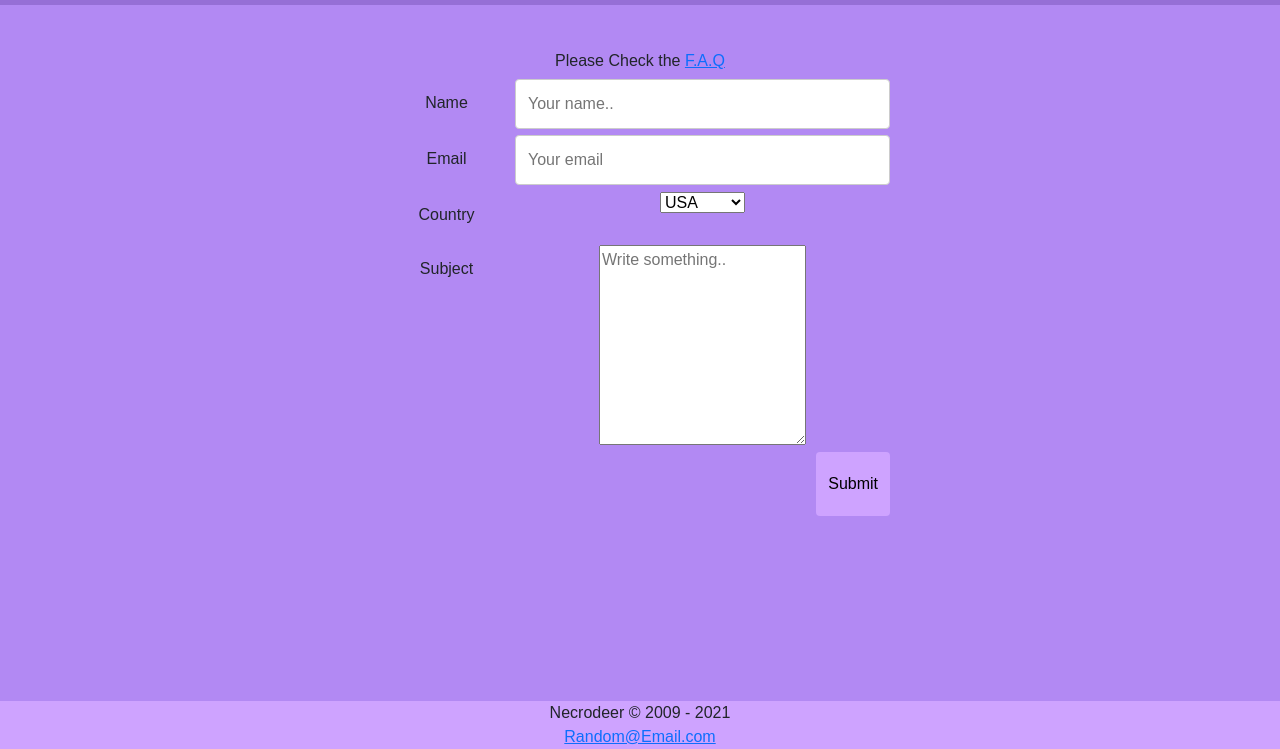
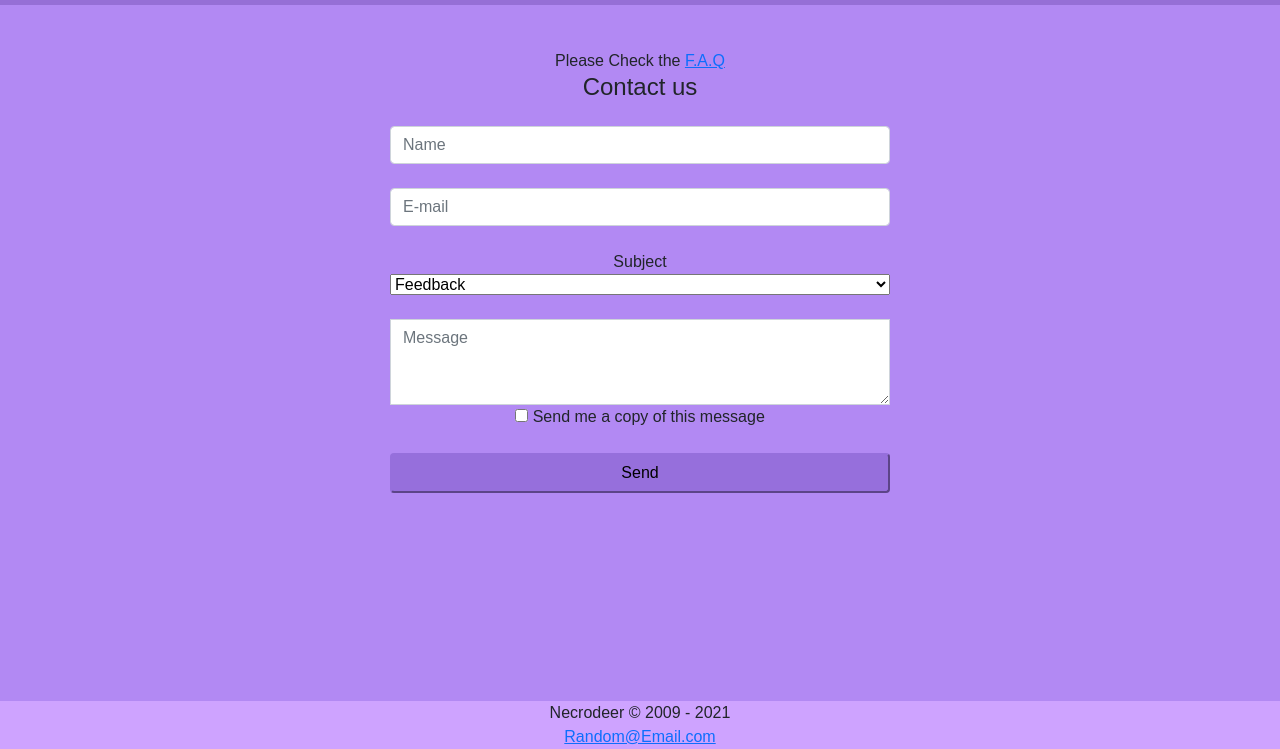
Before and after one commit to Volvagia3/EzequielEscanellas-Mercadoartista, a website: page ProjectoNecrodeer/Pages/contact.html in a window 1280 px wide. Shown: the part 51-800 px from the top of the page. Drawn offline with nearby package versions, Linux system fonts and the light colour scheme; a web font is replaced by a local one.

Commit message:
Polishing

```diff
--- a/ProjectoNecrodeer/Pages/contact.html
+++ b/ProjectoNecrodeer/Pages/contact.html
@@ -68,56 +68,46 @@
 
     </header>
 
-    <section>
+    <section class="margin">
         <span>Please Check the <a href="faq.html">F.A.Q</a></span>
-        <div class="form">
-            <div class="form__order">
-                <div class="columnone">
-                    <label for="name">Name</label>
-                </div>
-                <div class="columntwo">
-                    <input type="text" id="name" name="name" placeholder="Your name..">
-                </div>
-            </div>
-            <div class="form__order">
-                <div class="columnone">
-                    <label for="email">Email</label>
-                </div>
-                <div class="columntwo">
-                    <input type="email" id="email" name="email" placeholder="Your email">
-                </div>
-            </div>
+<!-- Default form contact -->
+<form class="text-center form" action="#!">
 
-            <div class="form__order">
-                <div class="columnone">
-                    <label for="country">Country</label>
-                </div>
-                <div class="columntwo">
-                    <select id="country" name="country">
-                        <option value="usa">USA</option>
-                        <option value="australia">Australia</option>
-                        <option value="canada">Canada</option>
+    <p class="h4 mb-4">Contact us</p>
 
-                        <option value="other">Other</option>
-                    </select>
-                </div>
-            </div>
-            <div class="form__order">
-                <div class="columnone">
-                    <label for="subject">Subject</label>
-                </div>
-                <div class="columntwo">
-                    <textarea id="subject" name="subject" placeholder="Write something.."
-                        style="height:200px"></textarea>
-                </div>
+    <!-- Name -->
+    <input type="text" id="defaultContactFormName" class="form-control mb-4" placeholder="Name">
 
-            </div>
-            <div class="submit">
-                <!-- Todavia no se como hacer que el botton se quede en el lugar cuando cambio @media-->
-                <input type="submit" value="Submit">
-            </div>
-            </form>
-        </div>
+    <!-- Email -->
+    <input type="email" id="defaultContactFormEmail" class="form-control mb-4" placeholder="E-mail">
+
+    <!-- Subject -->
+    <label>Subject</label>
+    <select class="browser-default custom-select mb-4">
+        <option value="" disabled>Choose option</option>
+        <option value="1" selected>Feedback</option>
+        <option value="2">Report a bug</option>
+        <option value="3">Feature request</option>
+        <option value="4">Feature request</option>
+        <option value="5">Item related question</option>
+    </select>
+
+    <!-- Message -->
+    <div class="form-group">
+        <textarea class="form-control rounded-0" id="exampleFormControlTextarea2" rows="3" placeholder="Message"></textarea>
+    </div>
+
+    <!-- Copy -->
+    <div class="custom-control custom-checkbox mb-4">
+        <input type="checkbox" class="custom-control-input" id="defaultContactFormCopy">
+        <label class="custom-control-label" for="defaultContactFormCopy">Send me a copy of this message</label>
+    </div>
+
+    <!-- Send button -->
+    <button class="btn-necro btn-block" type="submit">Send</button>
+
+</form>
+<!-- Default form contact -->
     </section>
     <footer class="footercontainer">
 
--- a/ProjectoNecrodeer/scss/_media.scss
+++ b/ProjectoNecrodeer/scss/_media.scss
@@ -52,7 +52,14 @@
         margin-top: 6px;
     }
 
-    p {
-        font-size: 50%;
+
+    section {
+        margin-top: 10px;
+        margin-right: 10px;
+        margin-bottom: 10px;
+        margin-left: 10px;
+    }
+    .textoverlay {
+        font-size: 45%;
     }
 }
--- a/ProjectoNecrodeer/scss/styles.scss
+++ b/ProjectoNecrodeer/scss/styles.scss
@@ -6,7 +6,6 @@
     margin: 0px;
     padding-bottom: 100px;
 }
-
 
 .container {
     position: relative;
@@ -19,22 +18,10 @@
     }
 }
 
-.row::after {
-    content: "";
-    clear: both;
-    display: table;
-}
-
-
-
 .imagethumb {
     display: block;
     width: 300px;
     height: 400px;
-}
-
-.float {
-    float: left;
 }
 
 /* Esto es el texto que aparece arriba de las imagenes de previous works */
@@ -55,7 +42,6 @@
 .container:hover .overlay {
     opacity: 1;
 }
-
 
 .textoverlay {
     color: white;
@@ -80,73 +66,12 @@ p {
     line-break: auto;
 }
 
-.message {
-    padding-top: 100px;
-}
-
-@import "footer";
-
-
-
-input {
-    &[type="text"],
-    select,
-    textarea {
-        width: 100%;
-        padding: 12px;
-        border: 1px solid #ccc;
-        border-radius: 4px;
-        resize: vertical;
-    }
-
-    &[type="email"],
-    select,
-    textarea {
-        width: 100%;
-        padding: 12px;
-        border: 1px solid #ccc;
-        border-radius: 4px;
-        resize: vertical;
-    }
-
-    &[type="submit"] {
-        background-color: #cea3ff;
-        padding: 20px 12px;
-        font-family: "Mochiy Pop One", sans-serif;
-        border: none;
-        border-radius: 4px;
-        cursor: pointer;
-        float: right;
-    }
-    &[type="submit"]:hover {
-        background-color: #ecbfff;
-    }
-}
-
-label {
-    padding: 12px 12px 12px 0;
-    display: inline-block;
-}
-
 .form {
     display: flex;
     flex-direction: column;
     width: 500px;
     margin: 0 auto;
-
-   .columnone {
-        float: left;
-        width: 25%;
-        margin-top: 6px;
-    }
-   .columntwo {
-        float: left;
-        width: 75%;
-        margin-top: 6px;
-    }
 }
-
-
 
 ul {
     list-style-type: none;
@@ -167,17 +92,9 @@ ul {
     }
 }
 
-.textname::before {
-    content: "\a";
-    white-space: pre;
-}
-
-.textnamepad::after {
-    content: "\a";
-    white-space: pre;
-}
 
 .question {
+    padding-top: 40px;
     width: 500px;
     margin: auto;
     display: grid;
@@ -185,9 +102,30 @@ ul {
     text-align: left;
 }
 
-.boton {
-    background: #966fd6;
+.btn-necro {
+    display: inline-block;
+    font-weight: 400;
+    line-height: 1.5;
+    color: #212529;
+    text-align: center;
+    text-decoration: none;
+    vertical-align: middle;
+    cursor: pointer;
+    -webkit-user-select: none;
+    -moz-user-select: none;
+    user-select: none;
+    color: #000;
+    background-color: #966fdc;
+    border-color: #966fdc;
+    padding: 0.375rem 0.75rem;
+    font-size: 1rem;
+    border-radius: 0.25rem;
+    transition: color 0.15s ease-in-out, background-color 0.15s ease-in-out, border-color 0.15s ease-in-out,
+        box-shadow 0.15s ease-in-out;
 }
+
+
+@import "footer";
 
 /* Todo lo de media query*/
 
```
Also changed, not shown: ProjectoNecrodeer/Pages/faq.html (+1 -1 lines), ProjectoNecrodeer/Pages/previouswork.html (+2 -4 lines), ProjectoNecrodeer/Css/estilo.css, ProjectoNecrodeer/css/styles.css (deleted).
